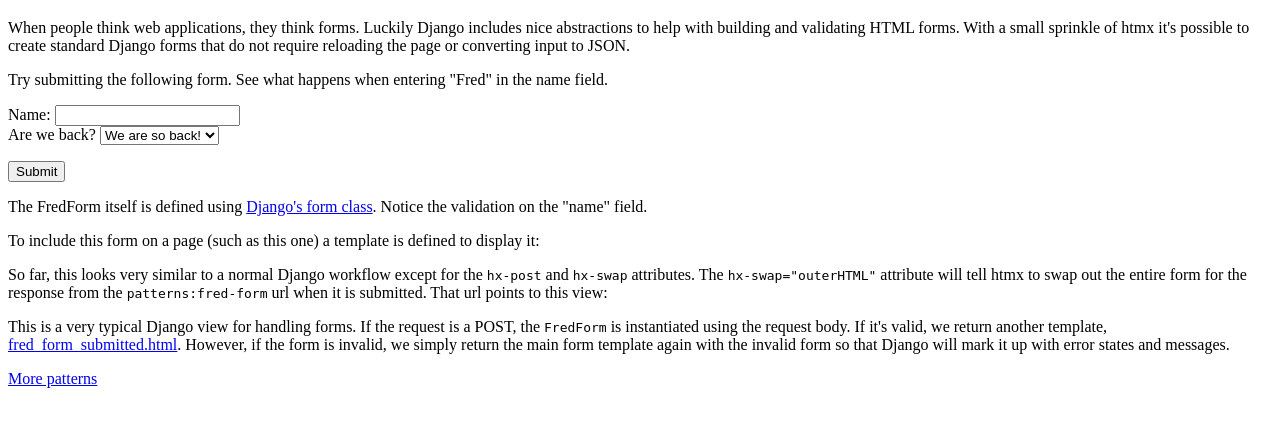
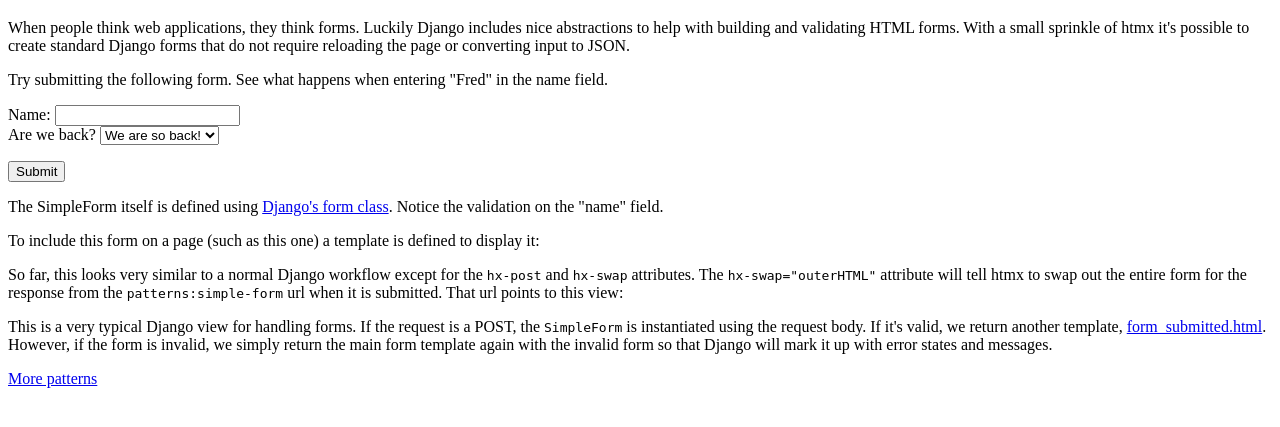
Before and after one commit to Fingel/unmoderndjango, a Django app: page /patterns/simple_forms/ in a window 1280 px wide. Shown: the part 192-619 px from the top of the page. Run offline with Django 5.2, Linux system fonts and the light colour scheme; some libraries are stand-ins or nearby versions.

Commit message:
Fix more references

```diff
--- a/patterns/templates/patterns/simple_forms/index.html
+++ b/patterns/templates/patterns/simple_forms/index.html
@@ -10,8 +10,9 @@
     in the name field.
 </p>
 {% include 'patterns/simple_forms/form.html' with form=form %}
-<p>The FredForm itself is defined using
-    <a href="https://docs.djangoproject.com/en/5.0/topics/forms/">Django's form class</a>.
+<p>The SimpleForm itself is defined using
+    <a href="https://docs.djangoproject.com/en/5.0/topics/forms/">
+    Django's form class</a>.
     Notice the validation on the "name" field.
 </p>
 <prism-remote
@@ -28,7 +29,7 @@
 <p>So far, this looks very similar to a normal Django workflow except for the
     <code>hx-post</code> and <code>hx-swap</code> attributes. The
     <code>hx-swap="outerHTML"</code> attribute will tell htmx to swap out the entire form
-    for the response from the <code>patterns:fred-form</code> url when it is submitted. That url points to this view:
+    for the response from the <code>patterns:simple-form</code> url when it is submitted. That url points to this view:
 </p>
 <prism-remote
     src="https://github.com/Fingel/unmoderndjango/blob/main/patterns/views/simple_forms.py"
@@ -38,9 +39,9 @@
 </prism-remote>
 <p>
     This is a very typical Django view for handling forms. If the request is a POST,
-    the <code>FredForm</code> is instantiated using the request body. If it's valid,
-    we return another template,
-    <a href="https://github.com/Fingel/unmoderndjango/blob/main/patterns/templates/patterns/forms/form_submitted.html">fred_form_submitted.html</a>.
+    the <code>SimpleForm</code> is instantiated using the request body. If it's
+    valid, we return another template,
+    <a href="https://github.com/Fingel/unmoderndjango/blob/main/patterns/templates/patterns/forms/form_submitted.html">form_submitted.html</a>.
     However, if the form is invalid, we simply return the main form template again
     with the invalid form so that Django will mark it up with error states and messages.
 </p>
```
